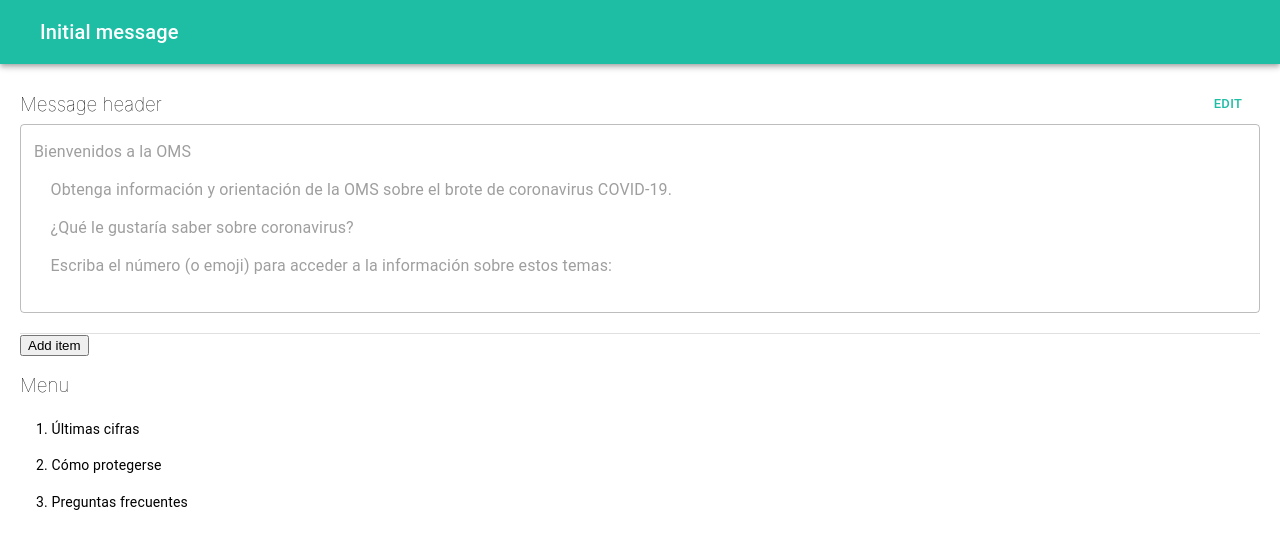
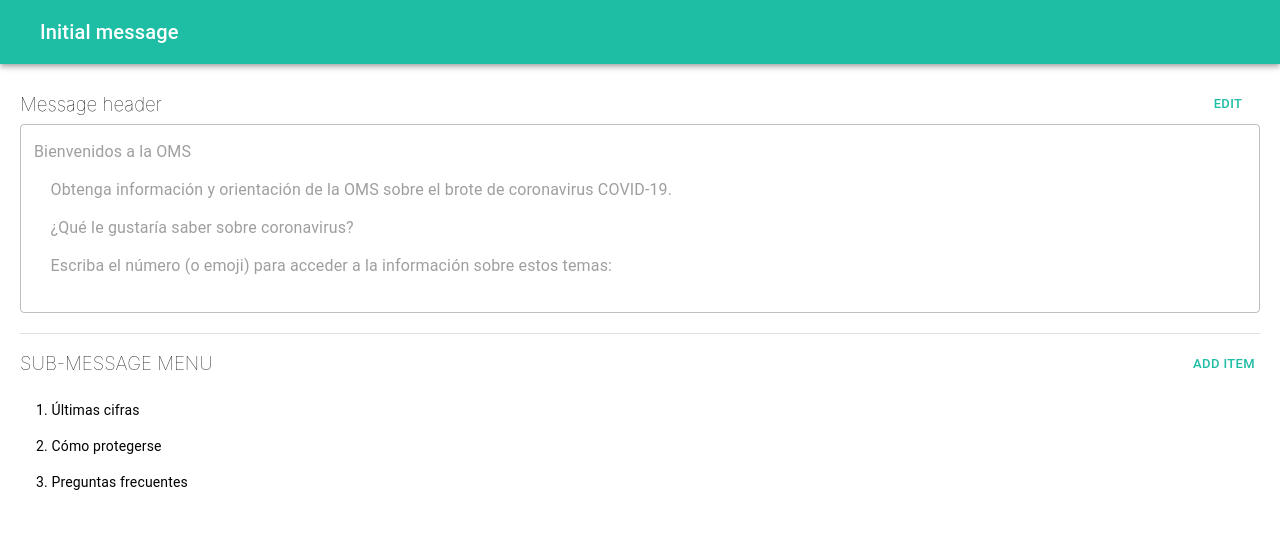
Before and after one commit to dballesteros7/coronachat, a React (Create React App) app in the folder web-client/: page / in a window 1280 px wide. Shown: the top 548 px of the page. Built offline with nearby package versions, Linux system fonts and the light colour scheme.

Commit message:
improved add item ui in main from

```diff
--- a/web-client/src/components/MainMessageForm/MainMessageForm.tsx
+++ b/web-client/src/components/MainMessageForm/MainMessageForm.tsx
@@ -2,7 +2,7 @@
 import './MainMessageForm.scss';
 import { Template, MenuItem } from '../../model/model';
 import { defaultTemplate } from '../../sampleData/defaultTemplate';
-import { List, ListItem, ListItemText, Divider } from '@material-ui/core';
+import { List, ListItem, ListItemText, Divider, Button } from '@material-ui/core';
 import SmartTextArea from '../SmartTextArea/SmartTextArea';
 
 type MainMessageFormProps = {
@@ -43,8 +43,13 @@
         onSaveClicked={props.onMainHeaderChanged}
       />
       <Divider className="divider"/>
-      <button onClick={props.onAddMenuItemClicked}>Add item</button>
-      <h3 className="covid-title">Menu</h3>
+      <span className="covid-title-box">
+        <h3 className="covid-title">SUB-MESSAGE MENU</h3>
+        <span className="action-button-group">
+          <Button size="small" color="primary"
+            onClick={props.onAddMenuItemClicked}>ADD ITEM</Button>
+        </span>
+      </span>
       <List>
         {menuListItems}
       </List>
```
